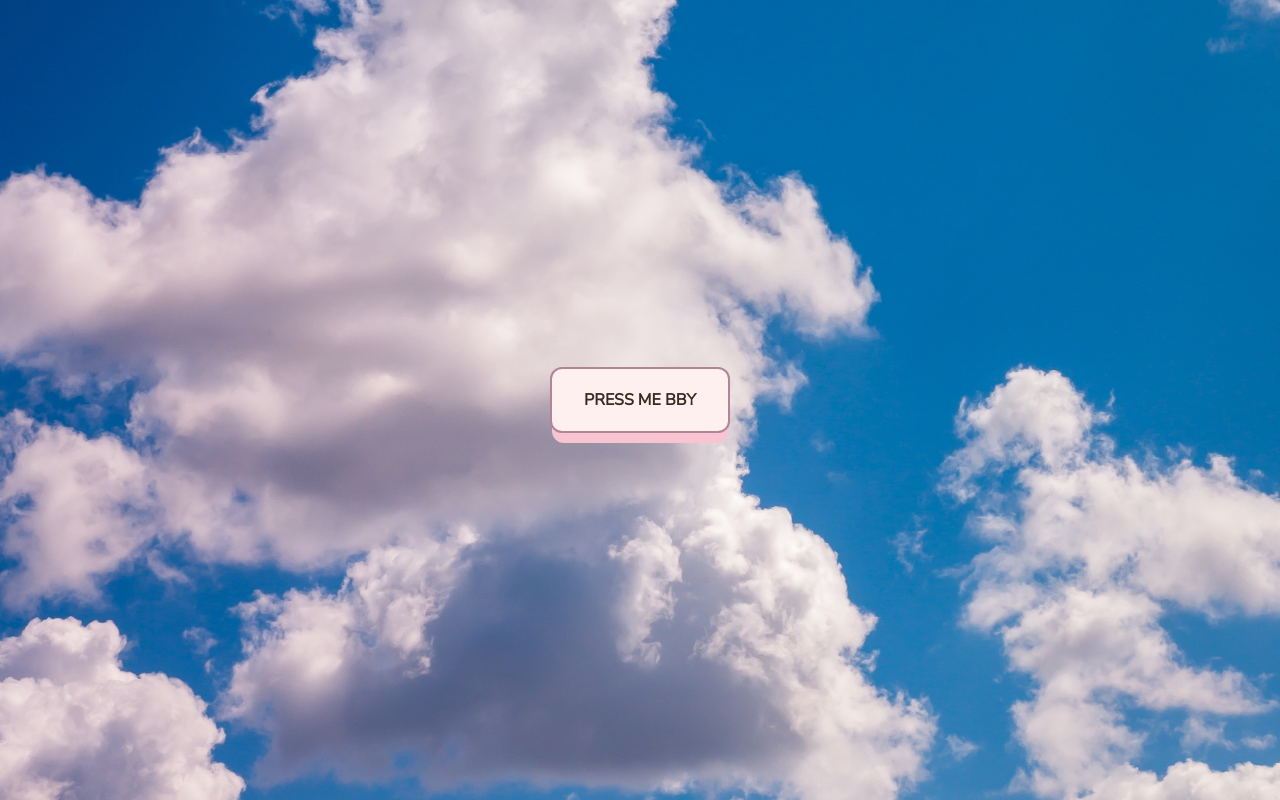
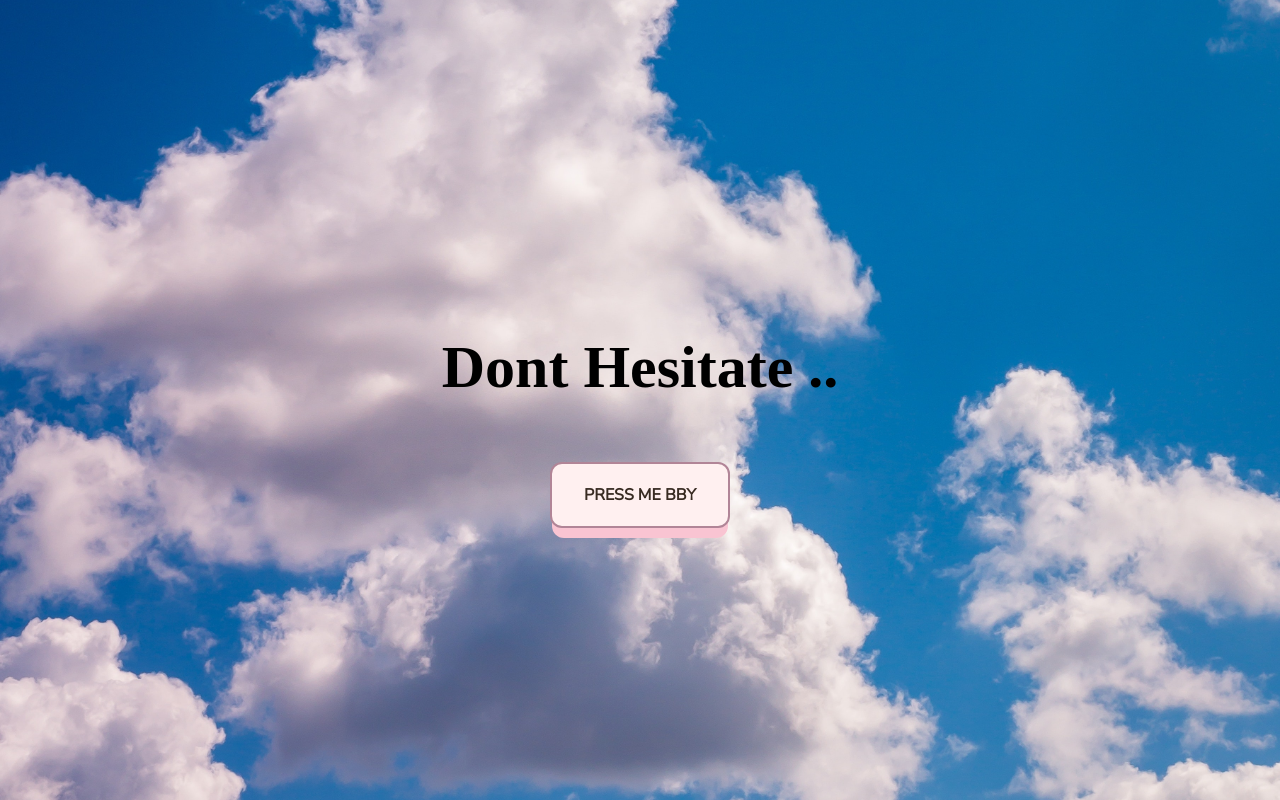
Before and after one commit to mattyjtx/react-portfolio, a React (Create React App) app: page / in a window 1280 px wide. Built offline with nearby package versions, Linux system fonts and the light colour scheme.

Commit message:
adjusted css on home.js/adding react-router

```diff
--- a/package.json
+++ b/package.json
@@ -12,6 +12,7 @@
     "@testing-library/user-event": "^13.5.0",
     "react": "^18.2.0",
     "react-dom": "^18.2.0",
+    "react-router-dom": "^6.3.0",
     "react-scripts": "5.0.1",
     "web-vitals": "^2.1.4"
   },
--- a/src/App.js
+++ b/src/App.js
@@ -7,6 +7,7 @@ import { ThemeProvider, createTheme } from '@mui/material/styles'
 import {lightBlue} from '@mui/material/colors'
 import Portfolio from './components/Portfolio/Portfolio';
 import Home from './pages/Home/Home';
+import { BrowserRouter as Router, Routes, Route } from 'react-router-dom';
 
 const color = lightBlue[200]
 
@@ -27,13 +28,17 @@ const theme = createTheme({
 
 function App() {
   return (
+    <Router>
     <>
-    <Home/>
+    <Routes>
+    <Route path='/' element={<Home />}></Route>
     {/* <Navbar />
     <h1 className='title-name' >Matt Gonzales</h1>
 <Header /> */}
-
+    <Route path='/Header' element={<Header />}></Route>
+    </Routes>
     </>
+    </Router>
   );
 }
 
--- a/src/pages/Home/Home.css
+++ b/src/pages/Home/Home.css
@@ -16,6 +16,14 @@
     background-size: cover;
     background-position: center;
     height: 0px;
+  }
+
+  section {
+    display: flex;
+    align-items: center;
+    justify-content: center;
+    flex-direction: column;
+
   }
 
   button {
@@ -77,3 +85,12 @@
     box-shadow: 0 0 0 2px #b18597, 0 0 #ffe3e2;
     transform: translate3d(0, 0, -1em);
   }
+
+  h1 {
+    display: flex;
+    align-items: center;
+    justify-content: center;
+    position: relative;
+    font-size: 60px;
+    font-family: 'Planet Kosmos';
+  }
--- a/src/pages/Home/Home.js
+++ b/src/pages/Home/Home.js
@@ -1,13 +1,17 @@
 import * as React from 'react';
+import Header from '../../components/Header/Header';
 import './Home.css';
 
 
 function Home() {
     return(
         <>
+        <section>
+        <h1>Dont Hesitate ..</h1>
         <button className='enter-btn'>
             press me bby
             </button>
+            </section>
         </>
     );
 
```
Also changed, not shown: 1 other file (tests, documents, lock files or other folders).
